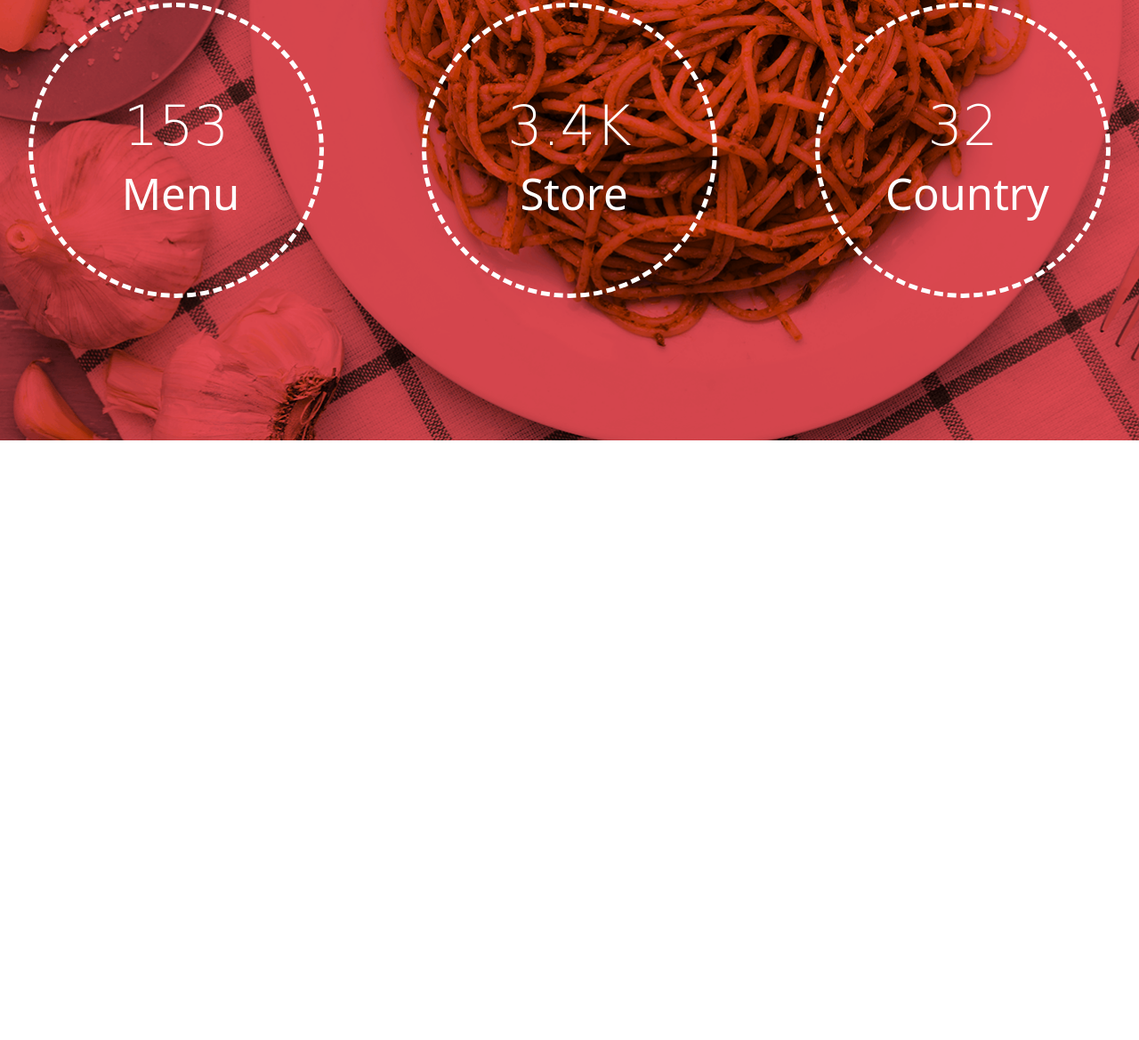
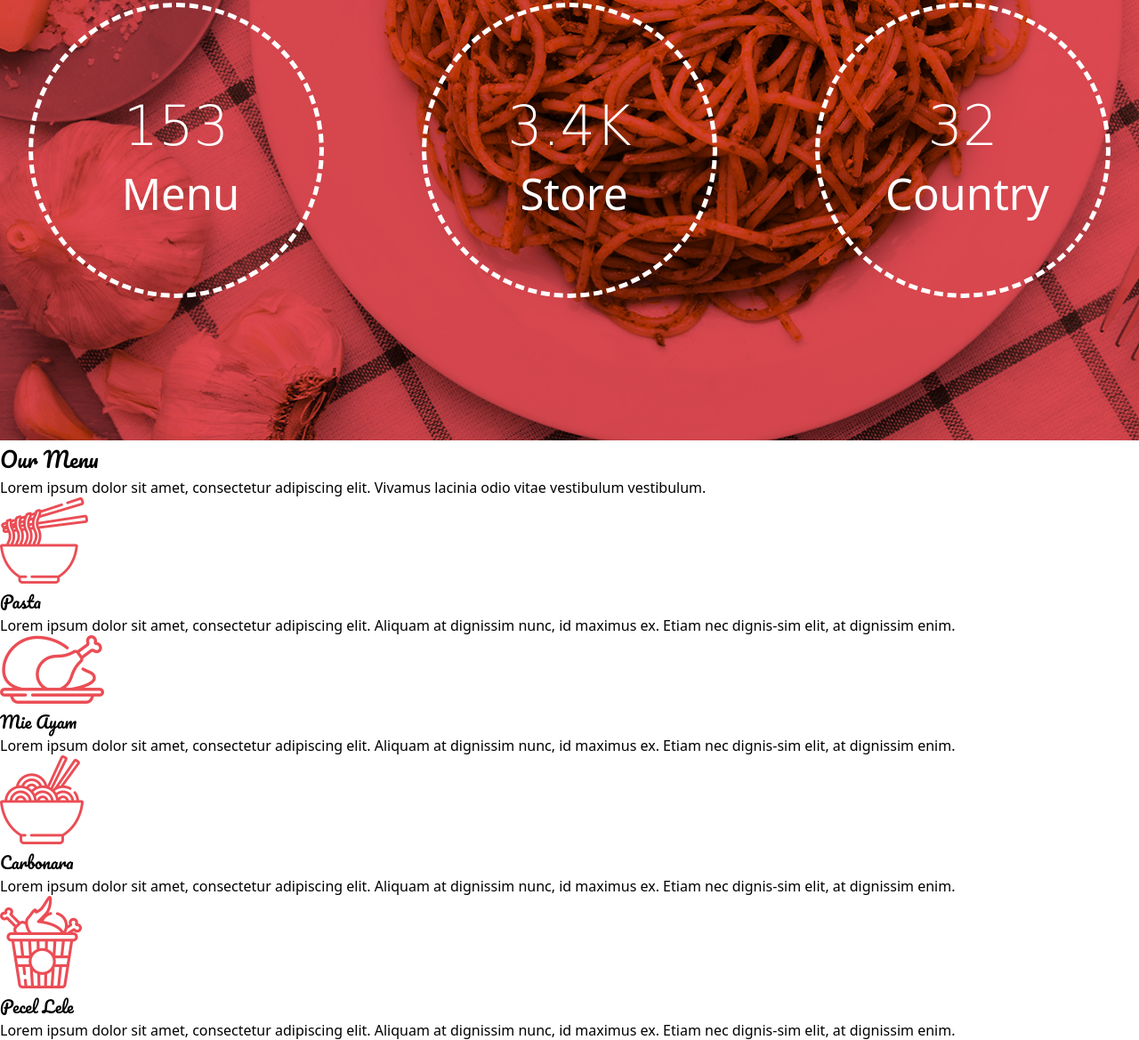
Before and after one commit to ArtemMartynow/foodie, a website: page index.html in a window 1280 px wide. Shown: the part 2251-3420 px from the top of the page at 89% size. Before the commit the page ends 2746 px from the top, so only its background shows below. Drawn offline with Linux system fonts and the light colour scheme.

Commit message:
create markings our-menu

```diff
--- a/index.html
+++ b/index.html
@@ -87,5 +87,63 @@
             </div>
         </div>
     </div>
+    <div class="our-menu">
+        <h2>Our Menu</h2>
+        <p>
+            Lorem ipsum dolor sit amet, consectetur
+            adipiscing elit. Vivamus lacinia odio vitae
+            vestibulum vestibulum.
+        </p>
+        <div class="our-menu-content">
+            <div class="dish">
+                <img src="./images/Icon.png">
+                <div class="dish-text">
+                    <h3>Pasta</h3>
+                    <p>
+                        Lorem ipsum dolor sit amet, consectetur
+                        adipiscing elit. Aliquam at dignissim
+                        nunc, id maximus ex. Etiam nec dignis-sim
+                        elit, at dignissim enim.
+                    </p>
+                </div>
+            </div>
+            <div class="dish">
+                <img src="./images/Icon(1).png">
+                <div class="dish-text">
+                    <h3>Mie Ayam</h3>
+                    <p>
+                        Lorem ipsum dolor sit amet, consectetur
+                        adipiscing elit. Aliquam at dignissim
+                        nunc, id maximus ex. Etiam nec dignis-sim
+                        elit, at dignissim enim.
+                    </p>
+                </div>
+            </div>
+            <div class="dish">
+                <img src="./images/Icon(2).png">
+                <div class="dish-text">
+                    <h3>Carbonara</h3>
+                    <p>
+                        Lorem ipsum dolor sit amet, consectetur
+                        adipiscing elit. Aliquam at dignissim
+                        nunc, id maximus ex. Etiam nec dignis-sim
+                        elit, at dignissim enim.
+                    </p>
+                </div>
+            </div>
+            <div class="dish">
+                <img src="./images/Icon(3).png">
+                <div class="dish-text">
+                    <h3>Pecel Lele</h3>
+                    <p>
+                        Lorem ipsum dolor sit amet, consectetur
+                        adipiscing elit. Aliquam at dignissim
+                        nunc, id maximus ex. Etiam nec dignis-sim
+                        elit, at dignissim enim.
+                    </p>
+                </div>
+            </div>
+        </div>
+    </div>
 </body>
 </html>
```
